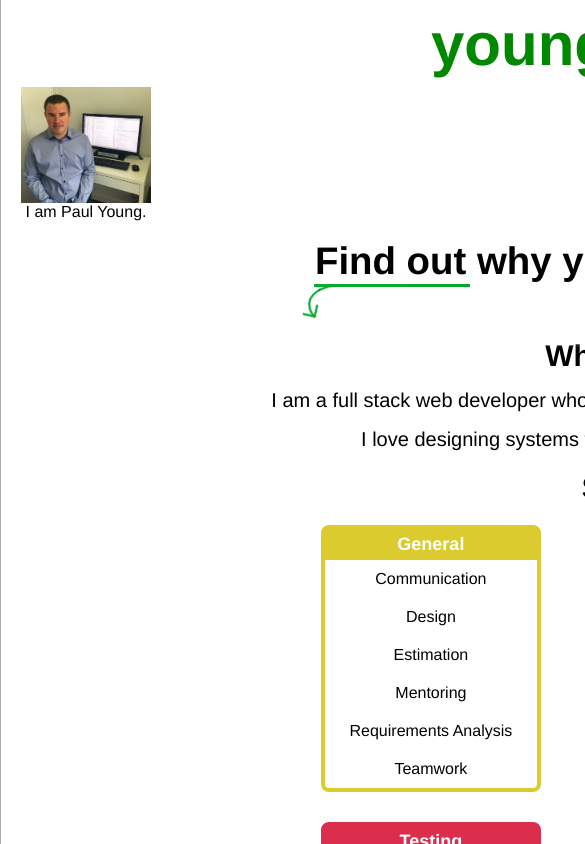
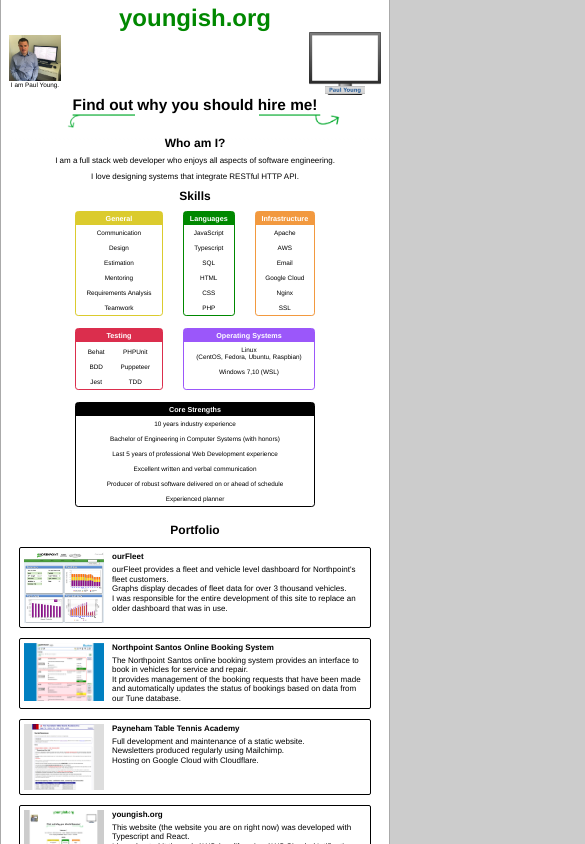
Before and after one commit to Evoke-PHP/youngish.org, a React (Create React App) app: page / in a window 390 px wide. Shown: the top 844 px of the page, 585 px wide, since content can reach past the window. Built offline with nearby package versions, Linux system fonts and the light colour scheme.

Commit message:
Add responsive layout. Portfolio youngish hosting details.

```diff
--- a/public/index.html
+++ b/public/index.html
@@ -4,7 +4,7 @@
     <meta charset="utf-8" />
     <link rel="icon" href="%PUBLIC_URL%/img/py-logo.png" />
     <meta name="viewport" content="width=device-width, initial-scale=1" />
-    <meta name="theme-color" content="#000000" />
+    <meta name="theme-color" content="#008800" />
     <meta name="description" content="Web site created using create-react-app" />
     <link rel="apple-touch-icon" href="%PUBLIC_URL%/img/py-logo.png" />
     <!--
--- a/src/components/header.scss
+++ b/src/components/header.scss
@@ -8,7 +8,7 @@ header {
         a {
             background: #FFF;
             color: #080;
-            font-size: 60px;
+            font-size: 6rem;
             text-decoration: none;
         }
     }
@@ -26,12 +26,16 @@ p {
         margin: 0 auto;
     }
 
-    .left {
-        margin-left: -15px;
-    }
+    img {
+        &.left {
+            height: 3.6rem;
+            margin-left: -1.5rem;
+        }
 
-    .right {
-        margin-right: -60px;
+        &.right {
+            height: 2.7rem;
+            margin-right: -6rem;
+        }
     }
 
     .text {
@@ -42,50 +46,51 @@ p {
 
 .hire {
     background: #FFF;
-    height: 240px;
+    height: 24rem;
     width: 100%;
     margin: 0 auto;
-    max-width: 1200px;
-    min-width: 800px;
+    max-width: 120rem;
+    min-width: 80rem;
 
     /* position: fixed; */
     position: sticky;
 
     #fadebar {
         background: linear-gradient(to top, rgba(255,255,255,0), rgba(255,255,255,1));
-        height: 30px;
+        height: 3rem;
         width: 100%;
     }
 
     #monitor {
         position: absolute;
         right: 0;
+        width: 18rem;
     }
 
     .nameplate {
         position: absolute;
-        right: 40px;
-        top: 135px;
+        right: 4rem;
+        top: 13.5rem;
+        width: 10rem;
     }
 
     .paul {
         position: absolute;
         left: 0;
-        top: 8px;
+        top: .8rem;
         z-index: -1;
 
         img {
             display: block;
+            width: 13rem;
         }
     }
 
     .relative {
-        /* position: relative; */
-        height: 160px;
+        height: 16rem;
     }
 }
 
-
 .offset {
-    height: 2rem; /* 280px; */
+    height: 2rem;
 }
--- a/src/components/header.tsx
+++ b/src/components/header.tsx
@@ -38,7 +38,7 @@ export const Header = (): JSX.Element => {
                             } :
                             {}
                     }>
-                        <img alt="Paul Young" width="130px" src={imgPaulDesktop}/>
+                        <img alt="Paul Young" width="130" src={imgPaulDesktop}/>
                         <span style={
                             {
                                 opacity: scrollPercent < 0.8 ?
@@ -47,8 +47,8 @@ export const Header = (): JSX.Element => {
                             }
                         }>I am Paul Young.</span>
                     </div>
-                    <img alt="monitor" id="monitor" src={imgMonitor} width="180px"/>
-                    <img id="nameplate" className="nameplate" alt="nameplate" width="100px" src={imgNameplate}/>
+                    <img alt="monitor" id="monitor" src={imgMonitor} width="180"/>
+                    <img id="nameplate" className="nameplate" alt="nameplate" width="100" src={imgNameplate}/>
                 </div>
                 <div className="find-out">
                     <div className="container">
--- a/src/components/home.scss
+++ b/src/components/home.scss
@@ -1,5 +1,3 @@
-@import "../style/reset.css";
-
 h1 {
     font-size: 3rem;
     font-weight: bolder;
@@ -8,8 +6,8 @@ h1 {
 main {
     background: #FFF;
     margin: 0 auto;
+    max-width: 1200rem;
     text-align: center;
-    width: 1200px;
 }
 
 .about-me {
--- a/src/components/home.tsx
+++ b/src/components/home.tsx
@@ -6,6 +6,8 @@ import {Portfolio} from "./portfolio"
 import {Skills} from "./skills"
 import {Status} from "./status"
 
+import "../style/reset.scss";
+import "../style/responsive.scss"
 import "./home.scss"
 
 export const Home = (): JSX.Element => {
--- a/src/components/portfolio.scss
+++ b/src/components/portfolio.scss
@@ -1,6 +1,6 @@
 .portfolio {
     margin: 4rem auto 1rem auto;
-    width: 100rem;
+    max-width: 100rem;
 
     img {
         float:left;
--- a/src/components/portfolio.tsx
+++ b/src/components/portfolio.tsx
@@ -22,7 +22,7 @@ export const Portfolio = () : JSX.Element => (
                 <div className="clear"/>
             </li>
             <li>
-                <img alt="Northpoint Snatos" src={imgNPSantos}/>
+                <img alt="Northpoint Santos" src={imgNPSantos}/>
                 <h2>Northpoint Santos Online Booking System</h2>
                 <p>The Northpoint Santos online booking system provides an interface to book in vehicles for
                     service and repair.</p>
@@ -35,7 +35,7 @@ export const Portfolio = () : JSX.Element => (
                 <div className="details">
                     <h2>Payneham Table Tennis Academy</h2>
                     <p>Full development and maintenance of a static website.</p>
-                    <p>Newsleters produced regularly using Mailchimp.</p>
+                    <p>Newsletters produced regularly using Mailchimp.</p>
                     <p>Hosting on Google Cloud with Cloudflare.</p>
                 </div>
                 <div className="clear"/>
@@ -44,6 +44,7 @@ export const Portfolio = () : JSX.Element => (
                 <img alt="youngish.org" src={imgYoungish}/>
                 <h2>youngish.org</h2>
                 <p>This website (the website you are on right now) was developed with Typescript and React.</p>
+                <p>I have hosted it through AWS Amplify using AWS Simple Notification Service for the contact form.</p>
                 <div className="clear"/>
             </li>
         </ul>
--- a/src/style/reset.css
+++ b/src/style/reset.scss
@@ -4,13 +4,11 @@
     border: none;
     outline: none;
     font: inherit;
-    font-size: 100%;
     vertical-align: baseline;
     background: transparent;
 }
 
 :root {
-    font-size: 62.5%;
     width: 100%;
 }
 
--- /dev/null
+++ b/src/style/responsive.scss
@@ -0,0 +1,11 @@
+:root {
+    font-size: 25%;
+
+    @media screen and (min-width: 799px) and (max-width: 1199px){
+        font-size: 35%;
+    }
+
+    @media screen and (min-width: 1200px){
+        font-size: 62.5%;
+     }
+}
--- a/src/style/strengths.css
+++ /dev/null
@@ -1,3 +0,0 @@
-.strengths img.order {
-    height: 1.5rem;
-}
```
Also changed, not shown: public/manifest.json.
